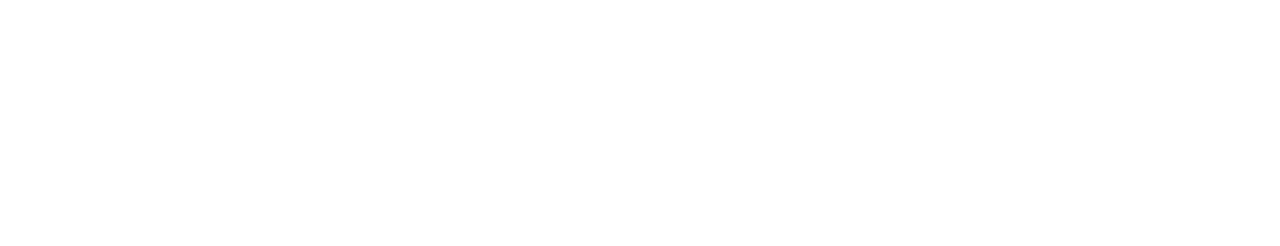
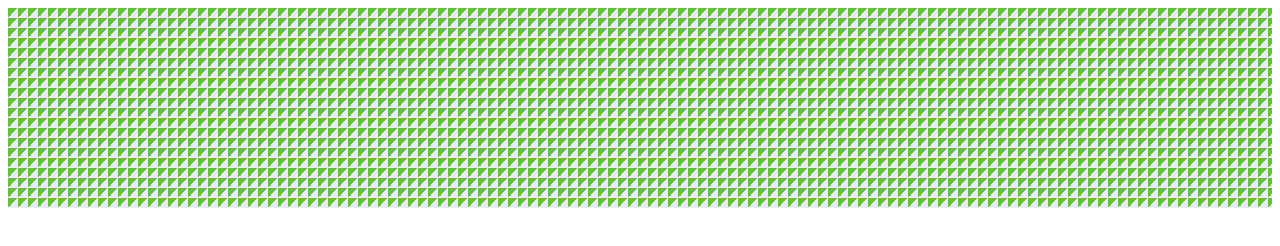
Before and after one commit to ivan886/practica_empresarial_2021, a plain HTML site: page index.html in a window 1280 px wide. Drawn offline with Linux system fonts and the light colour scheme.

Commit message:
creacion de el terreno

```diff
--- a/index.html
+++ b/index.html
@@ -5,6 +5,7 @@
     <meta http-equiv="X-UA-Compatible" content="IE=edge">
     <meta name="viewport" content="width=device-width, initial-scale=1.0">
     <title>Document</title>
+    <link rel="stylesheet" href="style.css">
 </head>
 <body>
 
--- a/style.css
+++ b/style.css
@@ -1,3 +1,12 @@
 .sky{
     background-color: aqua;
 }
+
+
+.ground{
+    height: 200px;
+    background-color: #e5e5f7;
+    opacity: 0.8;
+    background-image: linear-gradient(-45deg, #e5e5f7, #e5e5f7 50%, #3ab600 50%, #3ab600);
+    background-size: 10px 10px;
+}
```
